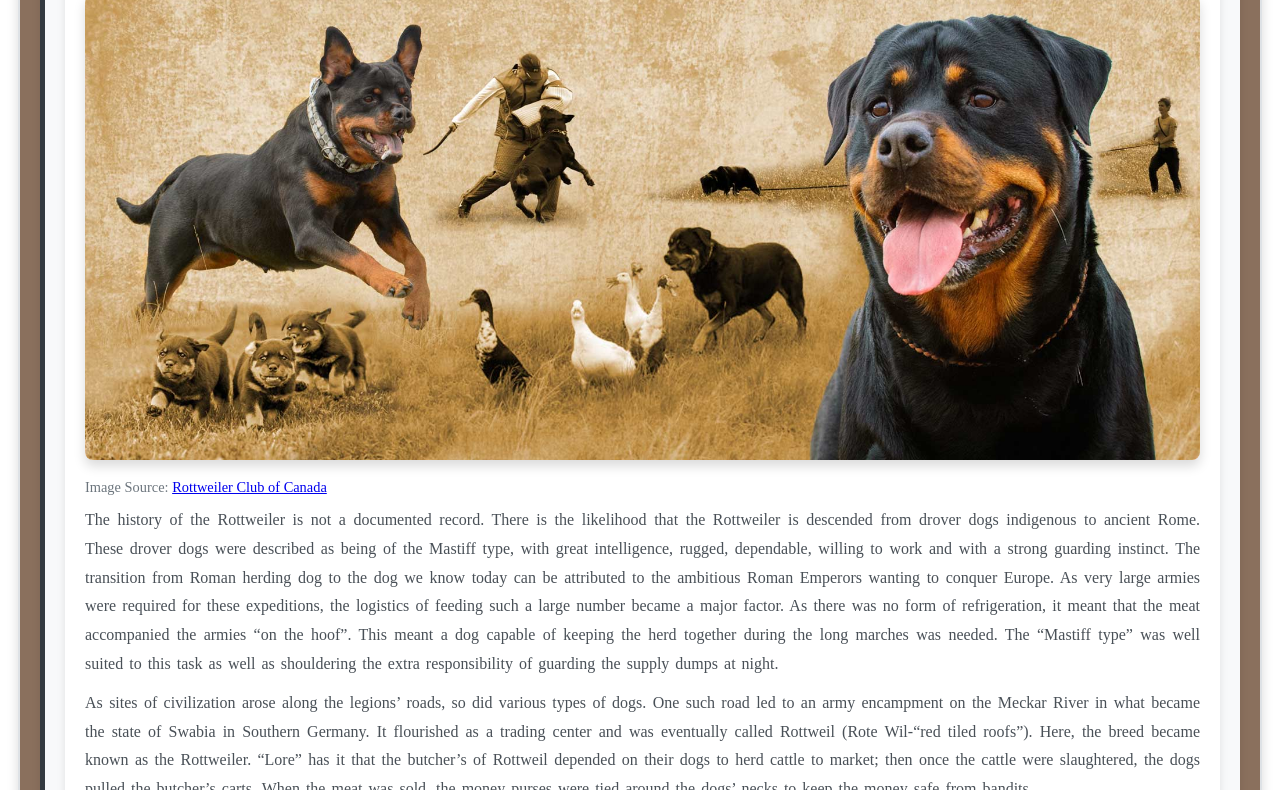
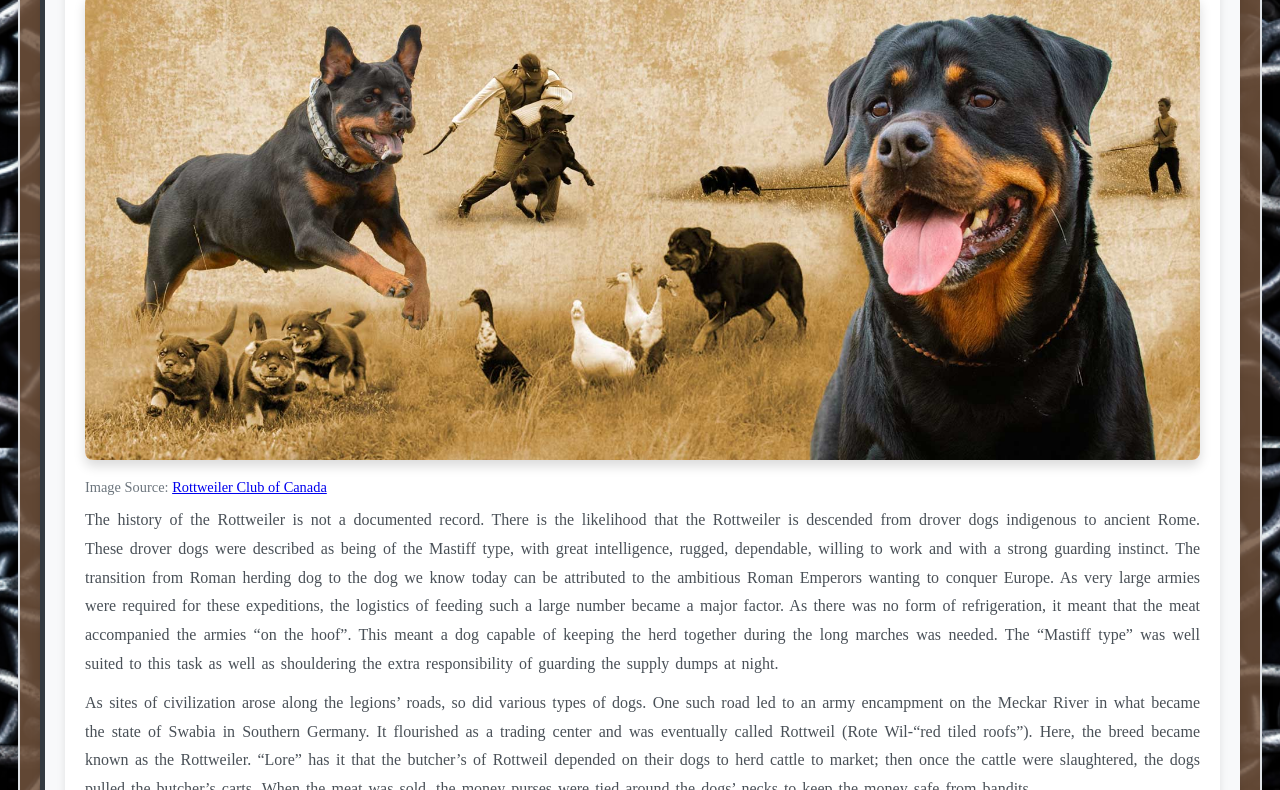
Before and after one commit to AmeliaMD2310/AmeliaMD2310.github.io, a plain HTML site: page index.html in a window 1280 px wide. Shown: the part 352-1142 px from the top of the page. Drawn offline with Linux system fonts and the light colour scheme.

Commit message:
Update Header-Footer_layout.css

```diff
--- a/Header-Footer_layout.css
+++ b/Header-Footer_layout.css
@@ -7,7 +7,7 @@
 
 /* Body Styles */
 body {
-    background: url('Images/Chain.png') center/cover fixed no-repeat;
+    background: url('Chain.png') center/cover fixed no-repeat;
     margin: 0;
     height: 100vh;
 }
```
